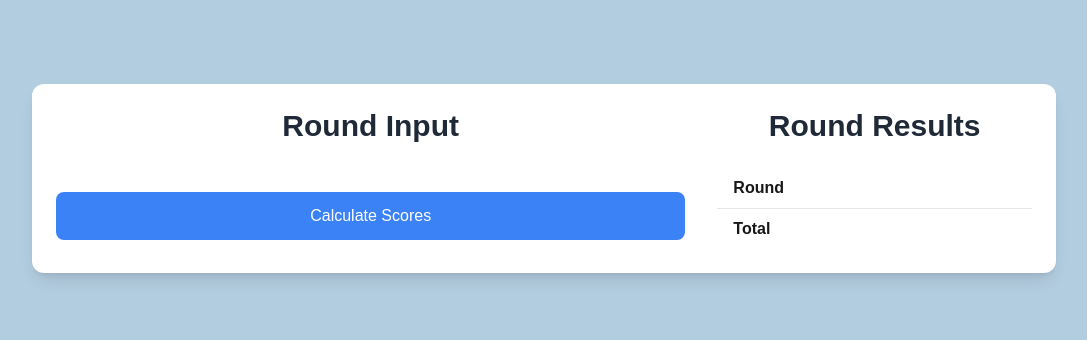
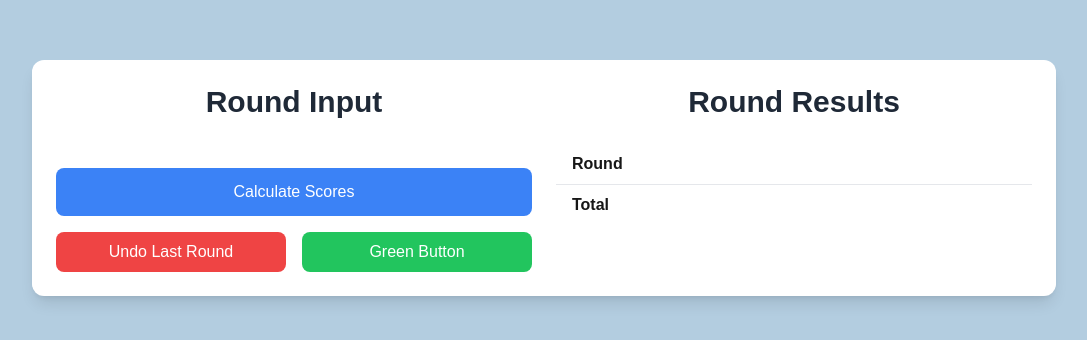
Before and after one commit to SulavReg/marriage_score_tracker, a Next.js app: page /round in a window 1280 px wide. Shown: the part 222-562 px from the top of the page, without its empty margins (96-1183 px from the left). Built offline with nearby package versions, Linux system fonts and the light colour scheme.

Commit message:
Adjusting size of round results, adding undo button and green button that will lead to end game screen

```diff
--- a/app/round/page.js
+++ b/app/round/page.js
@@ -26,47 +26,44 @@ export default function RoundInput() {
   };
 
   const calculateScores = () => {
-    // Step 1: Calculate the total score of seen players
     const seenPlayers = players.filter(player => player.seen);
     const totalSeenScore = seenPlayers.reduce((sum, player) => sum + (parseFloat(player.score) || 0), 0);
     const playerCount = players.length;
 
-    // Step 2: Calculate scores for each player
     const updatedPlayers = players.map(player => {
       let newScore = 0;
       if (player.seen) {
-        // Seen players adjust their score using the formula
         if (player.dupli) {
-          // Dupli players don't get the +3
           newScore = (parseFloat(player.score) * playerCount) - totalSeenScore;
         } else {
-          // Seen players get the +3 added
           newScore = (parseFloat(player.score) * playerCount) - (totalSeenScore + 3);
         }
       } else {
-        // Unseen players get a penalty based on the total seen score + 10
         newScore = (parseFloat(player.score) || 0) - (totalSeenScore + 10);
       }
 
       return { ...player, score: newScore };
     });
 
-    // Step 3: Apply the finisher's score adjustment
     const finisherIndex = updatedPlayers.findIndex(player => player.finished);
     if (finisherIndex !== -1) {
       const totalScoreWithoutFinisher = updatedPlayers.reduce((sum, player) => sum + (parseFloat(player.score) || 0), 0);
-      const remainingScore = -totalScoreWithoutFinisher;  // The remainder to make the total score zero
-      updatedPlayers[finisherIndex].score += remainingScore;  // Finisher takes the remainder
+      const remainingScore = -totalScoreWithoutFinisher;
+      updatedPlayers[finisherIndex].score += remainingScore;
     }
 
-    // Step 4: Save the round's scores to the history and reset for next round
     setRoundScores(prevScores => [
       ...prevScores,
       updatedPlayers.map(player => ({ name: player.name, score: player.score })),
     ]);
 
-    // Reset the input fields for the next round
     setPlayers(players.map(player => ({ ...player, score: '', seen: false, finished: false, dupli: false })));
+  };
+
+  const undoLastRound = () => {
+    if (roundScores.length > 0) {
+      setRoundScores(prevScores => prevScores.slice(0, -1));
+    }
   };
 
   const handleScoreChange = (e, index) => {
@@ -91,7 +88,7 @@ export default function RoundInput() {
     <div className="min-h-screen bg-pastelBlue flex justify-center items-center">
       <div className="bg-white p-6 rounded-xl shadow-lg w-full max-w-5xl flex">
         {/* Left Side: Score Input */}
-        <div className="w-2/3 mr-8">
+        <div className="w-1/2 mr-6">
           <h1 className="text-3xl font-semibold text-center text-gray-800 mb-6">Round Input</h1>
 
           {players.map((player, index) => (
@@ -110,7 +107,6 @@ export default function RoundInput() {
                   className="mr-4"
                 />
 
-                {/* Only show score input if "seen" is true */}
                 {player.seen && (
                   <>
                     <input
@@ -145,10 +141,25 @@ export default function RoundInput() {
           >
             Calculate Scores
           </button>
+
+          <div className="flex mt-4 space-x-4">
+            <button
+              onClick={undoLastRound}
+              className="bg-red-500 text-white p-2 px-4 rounded-lg hover:bg-red-600 transition duration-300 w-1/2"
+            >
+              Undo Last Round
+            </button>
+            <button
+              onClick={() => alert('Green button clicked')}
+              className="bg-green-500 text-white p-2 px-4 rounded-lg hover:bg-green-600 transition duration-300 w-1/2"
+            >
+              Green Button
+            </button>
+          </div>
         </div>
 
         {/* Right Side: Round Results Table */}
-        <div className="w-1/3">
+        <div className="w-1/2">
           <h2 className="text-3xl font-semibold text-center text-gray-800 mb-6">Round Results</h2>
 
           <div className="overflow-x-auto">
@@ -173,7 +184,6 @@ export default function RoundInput() {
                     })}
                   </tr>
                 ))}
-                {/* Total Scores Row */}
                 <tr>
                   <td className="px-4 py-2 font-semibold">Total</td>
                   {totalScores.map((total, index) => (
```
